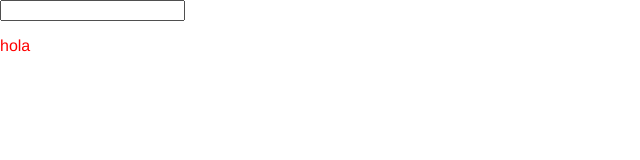
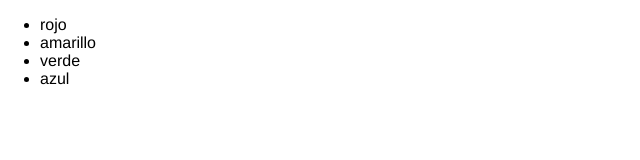
Before and after one commit to oscarvilar/curso-angular-js-net-ninja, a plain HTML site: page index.html in a window 1280 px wide. Shown: the whole page, without its empty margins (0-640 px from the left). Drawn offline with Linux system fonts and the light colour scheme.

Commit message:
AngularJS Tutorial #7 - ng-repeat directive

```diff
--- a/index.html
+++ b/index.html
@@ -1,12 +1,18 @@
 <!DOCTYPE html>
 <html lang="en" ng-app>
+
 <head>
   <title>TheNetNinja Angular Playlist</title>
   <link href="content/css/styles.css" rel="stylesheet" type="text/css" />
   <script src="app/lib/angular.min.js"></script>
 </head>
-  <body ng-init="color ='red'">
-    <input type="text" ng-model="myData"/>
-    <p class="{{color}}">{{myData}} hola</p>
+
+<body ng-init="colores = ['rojo','amarillo','verde','azul']">
+
+  <ul>
+    <li ng-repeat="color in colores">{{color}}</li>
+  </ul>
+
 </body>
+
 </html>
```
Lines whose indentation alone changed are shown as unchanged.
